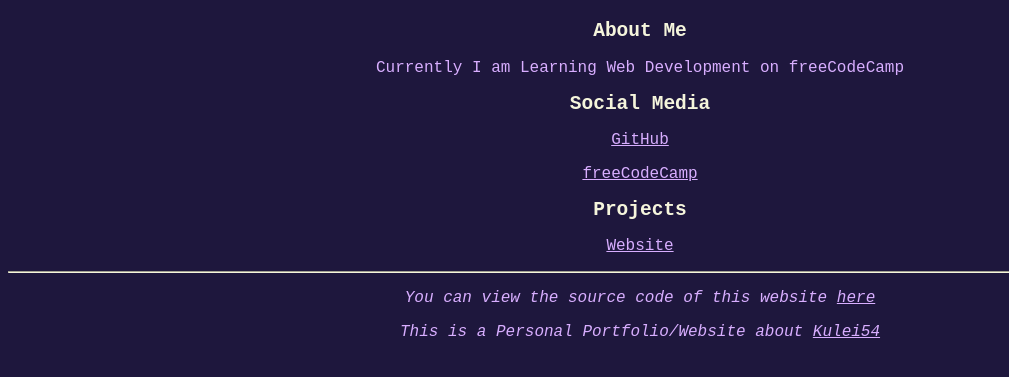
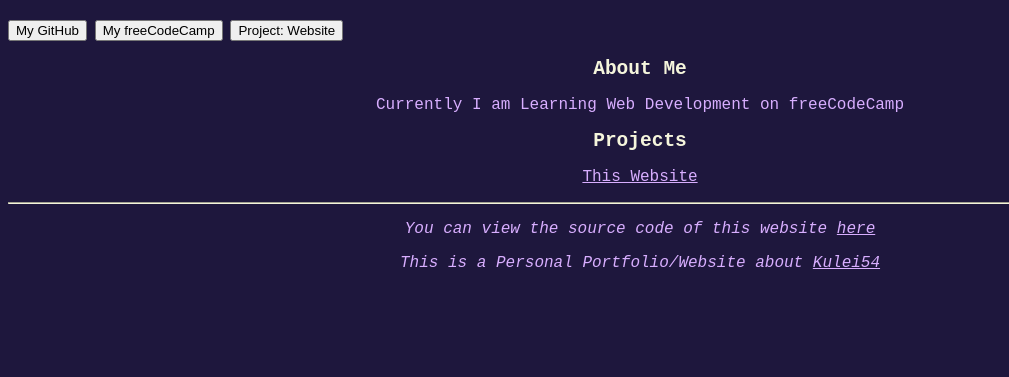
Before and after one commit to Kulei54/Website, a plain HTML site: page index.html in a window 1280 px wide. Shown: the part 51-428 px from the top of the page, without its empty margins (0-1009 px from the left). Drawn offline with Linux system fonts and the light colour scheme.

Commit message:
Update 4

```diff
--- a/index.html
+++ b/index.html
@@ -9,13 +9,13 @@
 <body>
     <main>
         <h1 id="welcome">Welcome to My Personal Website</h1>
+        <a href="https://github.com/Kulei54"><button>My GitHub</button></a>
+        <a href="https://www.freecodecamp.org/Kulei54"><button>My freeCodeCamp</button></a>
+        <a href="https://github.com/Kulei54/Website"><button>Project: Website</button></a>
         <h2 id="aboutme">About Me</h2>
-            <p class="aboutme">Currently I am Learning Web Development on freeCodeCamp</p>
-        <h2 id="socialmedia">Social Media</h2>
-            <p><a href="https://github.com/Kulei54">GitHub</a></p>
-            <p><a href="https://www.freecodecamp.org/Kulei54">freeCodeCamp</a></p>
+            <p>Currently I am Learning Web Development on freeCodeCamp</p>
         <h2 id="projects">Projects</h2>
-            <p><a href="https://github.com/Kulei54/Website">Website</a></p>
+            <p><a href="https://github.com/Kulei54/Website">This Website</a></p>
     </main>
     <hr>
     <footer>
```
